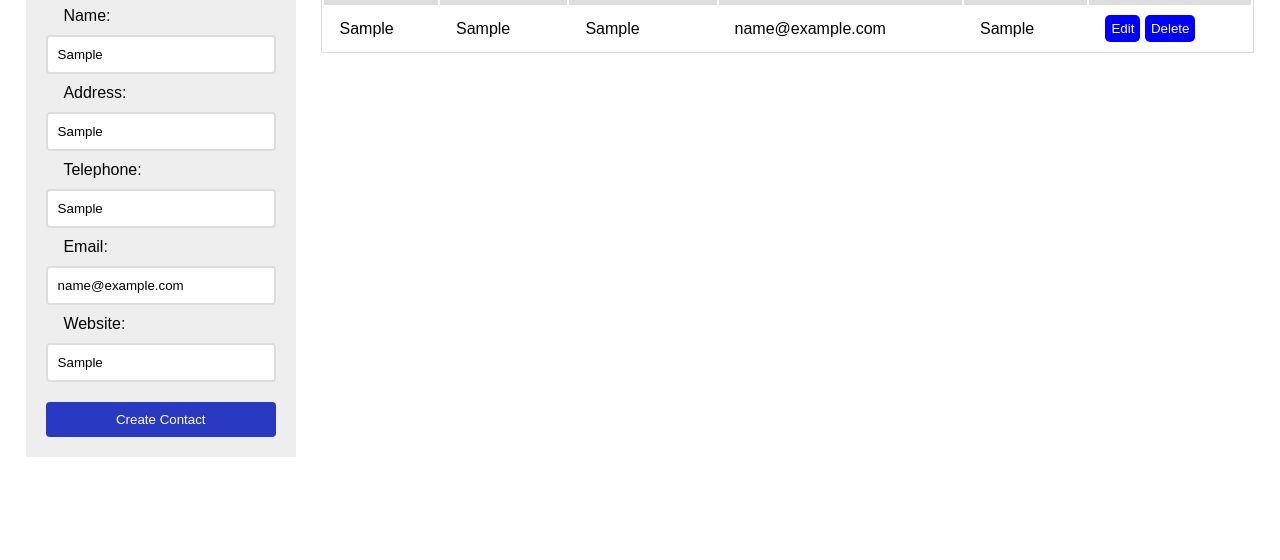
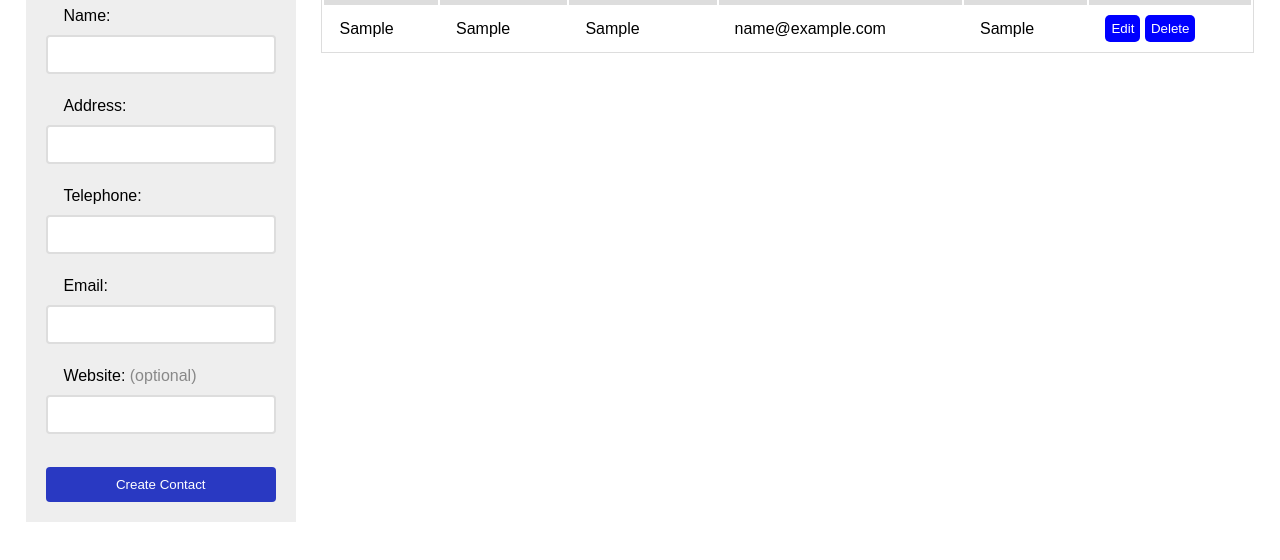
Before and after one commit to kulandaiyesum/js-crud-practice, a plain HTML site: page index.html in a window 1280 px wide. Both pictures are taken after typing "Sample", "Sample", "Sample", "name@example.com", "Sample" into the empty fields and a click on the button "Create contacts". Shown: the part 112-672 px from the top of the page. Drawn offline with Linux system fonts and the light colour scheme.

Commit message:
files are modified

```diff
--- a/index.html
+++ b/index.html
@@ -41,7 +41,7 @@
                     </div>
                     <!-- Website -->
                     <div class="input-control">
-                        <label for="web">&nbsp;&nbsp;&nbsp;&nbsp;Website:</label><br>
+                        <label for="web">&nbsp;&nbsp;&nbsp;&nbsp;Website:&nbsp;<span class="optl">(optional)</span></label><br>
                         <input type="text" id="web" name="web">
                         <div id="error5"></div>
                     </div>
--- a/script.js
+++ b/script.js
@@ -24,86 +24,67 @@ function searchFn(){
 
 myForm.addEventListener('submit', (e) => {
     e.preventDefault();
-    formValidation();
-    let myFormData = readFormData();
-    if (tr === null){
-        sbtn.innerHTML = "Create Contact";
-        insertNewRecord(myFormData);
-    }else {
-        sbtn.innerHTML = "Update contacts...";
-        updateRecord(myFormData);
-        sbtn.innerHTML = "Create Contact";
-    }
-
-
+    readFormData();
 });
 
-
-// form validation
-
-let formValidation = () => {
-    let fullName = document.getElementById("fullname").value;
-    let address = document.getElementById("address").value;
-    let phoneNo = document.getElementById("phno").value;
-    let email = document.getElementById("email").value;
-
-    if(fullName === ""){
-        error1.innerHTML = "name cannot blank!";
-    }else {
-        error1.innerHTML = "";
-    }
-
-    if(address === ""){
-        error2.innerHTML = "address cannot blank!";
-    }else {
-        error2.innerHTML = "";
-    }
-
-    if(phoneNo === ""){
-        error3.innerHTML ="plz! telphone number";
-    }else {
-        error3.innerHTML = "";
-    }
-
-    if(email === ""){
-        error4.innerHTML = "Enter email";
-    }else {
-        error4.innerHTML = "";
-    }
-}
-
 //Retrieve the data
-function readFormData() {
+function readFormData(){
     let formData = {};
     formData["full name"] = document.getElementById("fullname").value;
     formData.address = document.getElementById("address").value;
     formData.phno = document.getElementById("phno").value;
     formData.email = document.getElementById("email").value;
     formData.web = document.getElementById("web").value;
-    return formData;
+
+    // validate
+    if(formData["full name"] === "") {
+        error1.innerHTML = "name cannot blank!";
     }
-
-// readFormData();
-
-//Insert the data
-function insertNewRecord(data) {
+    else if(formData.address === ""){
+        error2.innerHTML = "address cannot blank!";
+    }
+    else if(formData.phno === ""){
+        error3.innerHTML ="plz! telphone number";
+    }
+    else if(formData.email === ""){
+        error4.innerHTML = "Enter email";
+    }
+    else{
+        error1.innerHTML = "";
+        error2.innerHTML = "";
+        error3.innerHTML ="";
+        error4.innerHTML = "";
+        // insert value
+        if(tr === null){
             sbtn.innerHTML = "Create Contact";
             let table = document.getElementById("contactList").getElementsByTagName('tbody')[0];
             let newRow = table.insertRow(table.length);
             cell1 = newRow.insertCell(0);
-        cell1.innerHTML = data["full name"];
+                cell1.innerHTML = formData["full name"];
             cell2 = newRow.insertCell(1);
-        cell2.innerHTML = data.address;
+                cell2.innerHTML = formData.address;
             cell3 = newRow.insertCell(2);
-        cell3.innerHTML = data.phno;
+                cell3.innerHTML = formData.phno;
             cell4 = newRow.insertCell(3);
-        cell4.innerHTML = data.email;
+                cell4.innerHTML = formData.email;
             cell5 = newRow.insertCell(4);
-        cell5.innerHTML = data.web;
+                cell5.innerHTML = formData.web;
             cell5 = newRow.insertCell(5);
                 cell5.innerHTML = `<button onClick="onEdit(this)">Edit</button> <button onClick="onDelete(this)">Delete</button>`;
+
+        }else{
+            // update value
+            sbtn.innerHTML = "Update contacts...";
+            tr.cells[0].innerHTML = formData["full name"];
+            tr.cells[1].innerHTML = formData.address;
+            tr.cells[2].innerHTML = formData.phno;
+            tr.cells[3].innerHTML = formData.email;
+            tr.cells[4].innerHTML = formData.web;
+            sbtn.innerHTML = "Create Contact";
         }
-
+        resetForm();
+    }
+}
 //Edit the data
 function onEdit(btn) {
     sbtn.innerHTML = "Update contacts...";
@@ -115,16 +96,6 @@ function onEdit(btn) {
     document.getElementById("web").value = tr.cells[4].innerHTML;
 
 }
-function updateRecord(myFormData) {
-    sbtn.innerHTML = "Update contacts...";
-    tr.cells[0].innerHTML = myFormData.fullname;
-    tr.cells[1].innerHTML = myFormData.address;
-    tr.cells[2].innerHTML = myFormData.phno;
-    tr.cells[3].innerHTML = myFormData.email;
-    tr.cells[4].innerHTML = myFormData.web;
-
-}
-
 //Delete the data
 function onDelete(deletebutton) {
     if (confirm('Do you want to delete this record?')) {
@@ -133,7 +104,6 @@ function onDelete(deletebutton) {
         resetForm();
     }
 }
-
 //Reset the data
 function resetForm() {
     document.getElementById("fullname").value = "";
@@ -141,5 +111,5 @@ function resetForm() {
     document.getElementById("phno").value = "";
     document.getElementById("email").value = "";
     document.getElementById("web").value = "";
-    selectedRow = null;
+    tr = null;
 }
--- a/style.css
+++ b/style.css
@@ -119,10 +119,14 @@ tr:nth-child(even) {
 
 .input-control.error input {
     border-color: #ff3860;
-}
+}*/
 
-.input-control .error {
+#error1, #error2, #error3, #error4, #error5 {
     color: #ff3860;
     font-size: 9px;
     height: 13px;
-} */
+}
+.optl{
+    font-size: 16px;
+    color: #888;
+}
```
Lines whose indentation alone changed are shown as unchanged.
